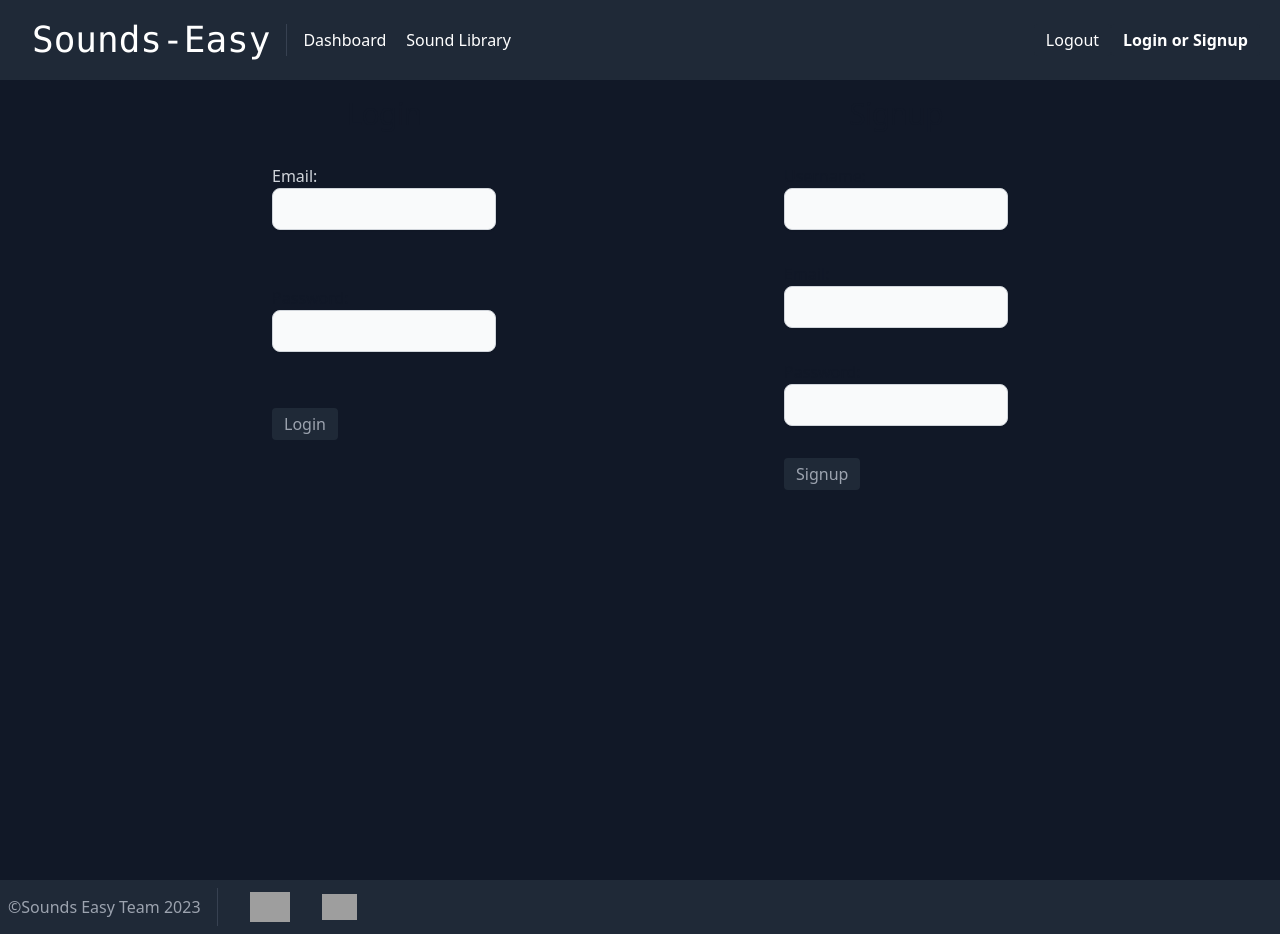
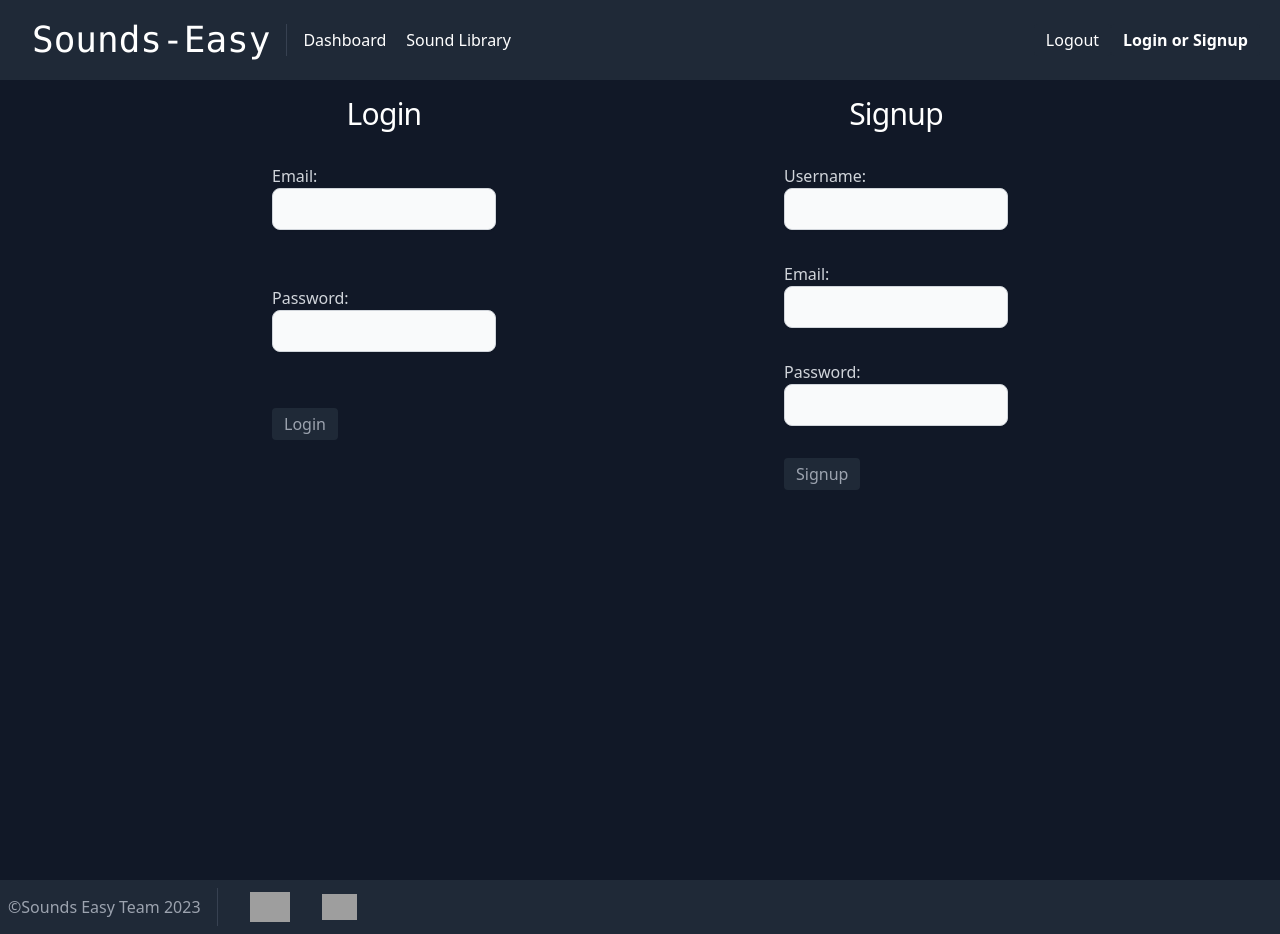
Before and after one commit to eljayman/sounds-easy, a React (Create React App) app in the folder client/: page /login in a window 1280 px wide. Built offline with nearby package versions, Linux system fonts and the light colour scheme; grey boxes are pictures that could not be loaded.

Commit message:
Fixed login page text

```diff
--- a/client/src/components/Login/Login.js
+++ b/client/src/components/Login/Login.js
@@ -71,7 +71,7 @@ const Login = () => {
       <div className="col-start-2 items-center p-4">
         {/* Login form */}
         <form onSubmit={handleLoginSubmit} className="space-y-8">
-          <h2 className="mb-4 text-3xl tracking-tight text-center text-gray-900 dark:text-white">
+          <h2 className="mb-4 text-3xl tracking-tight text-center text-white">
             Login
           </h2>
           <label className="block mb-2 text-m font-medium text-gray-300">
@@ -85,7 +85,7 @@ const Login = () => {
             />
           </label>
           <br />
-          <label className="block mb-2 text-m font-medium text-gray-900 dark:text-gray-300">
+          <label className="block mb-2 text-m font-medium text-gray-300">
             Password:
             <input
               type="password"
@@ -107,11 +107,11 @@ const Login = () => {
       <div className="col-start-4 items-center p-4">
         {/* Signup form */}
         <form onSubmit={handleSignupSubmit} className="space-y-8">
-          <h2 className="mb-4 text-3xl tracking-tight text-center text-gray-900 dark:text-white">
+          <h2 className="mb-4 text-3xl tracking-tight text-center text-white">
             Signup
           </h2>
           <div className="items-center">
-            <label className="block mb-2 textsm font-medium text-gray-900 dark:text-gray-300">
+            <label className="block mb-2 text-m font-medium text-gray-300">
               Username:
               <input
                 type="text"
@@ -122,7 +122,7 @@ const Login = () => {
               />
             </label>
             <br />
-            <label className="block mb-2 text-m font-medium text-gray-900 dark:text-gray-300">
+            <label className="block mb-2 text-m font-medium text-gray-300">
               Email:
               <input
                 type="email"
@@ -133,7 +133,7 @@ const Login = () => {
               />
             </label>
             <br />
-            <label className="block mb-2 text-m font-medium text-gray-900 dark:text-gray-300">
+            <label className="block mb-2 text-m font-medium text-gray-300">
               Password:
               <input
                 type="password"
```
